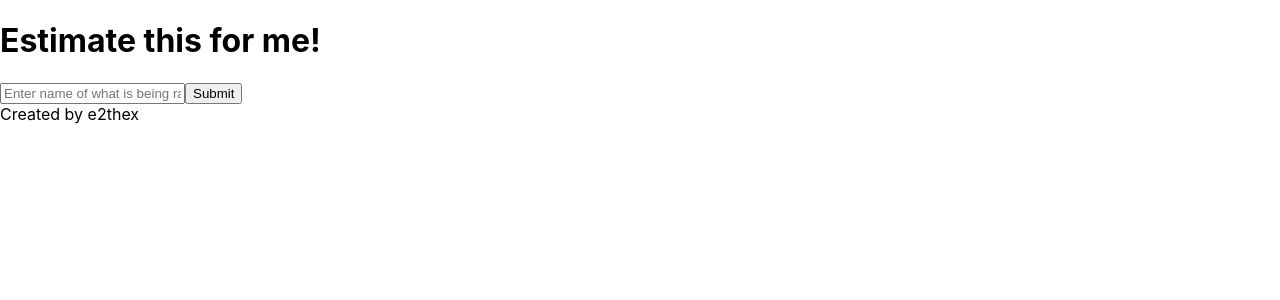
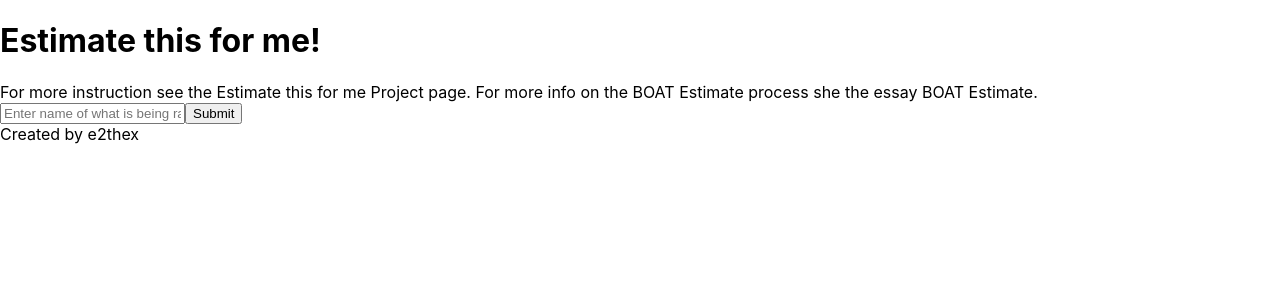
Before and after one commit to e2thex/estimatethisfor.me, a Next.js app: page / in a window 1280 px wide. Shown: the top 300 px of the page. Built offline with nearby package versions, Linux system fonts and the light colour scheme.

Commit message:
added links back to e2thex

```diff
--- a/pages/index.tsx
+++ b/pages/index.tsx
@@ -36,6 +36,7 @@ const Home: NextPage = () => {
         <h1 className="text-5xl text-center m-10">
           { id ? <>Estimate <em>{id}</em> <ShareIcon  className="inline cursor-pointer" xlinkTitle="Copy share url to clipboard" onClick={copyUrl}/></> : <>Estimate this for me!</> }
         </h1>
+        <div className="text-xs text-center mb-5 italic">For more instruction see the <a className="underline" href="https://e2thex.org/projects/estimatethisforme">Estimate this for me Project page</a>.  For more info on the BOAT Estimate process she the essay <a className="underline" href="https://e2thex.org/forkthesystem/boatestimate/">BOAT Estimate</a>.</div>
           <MeetingBody id={id || ''}/>
       </main>
       <ToastContainer />
```
